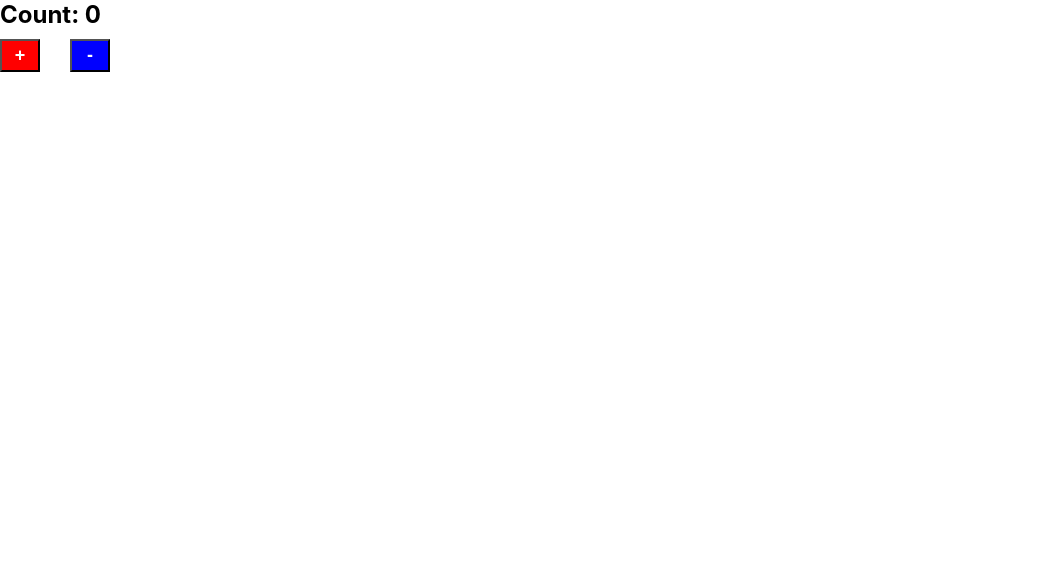
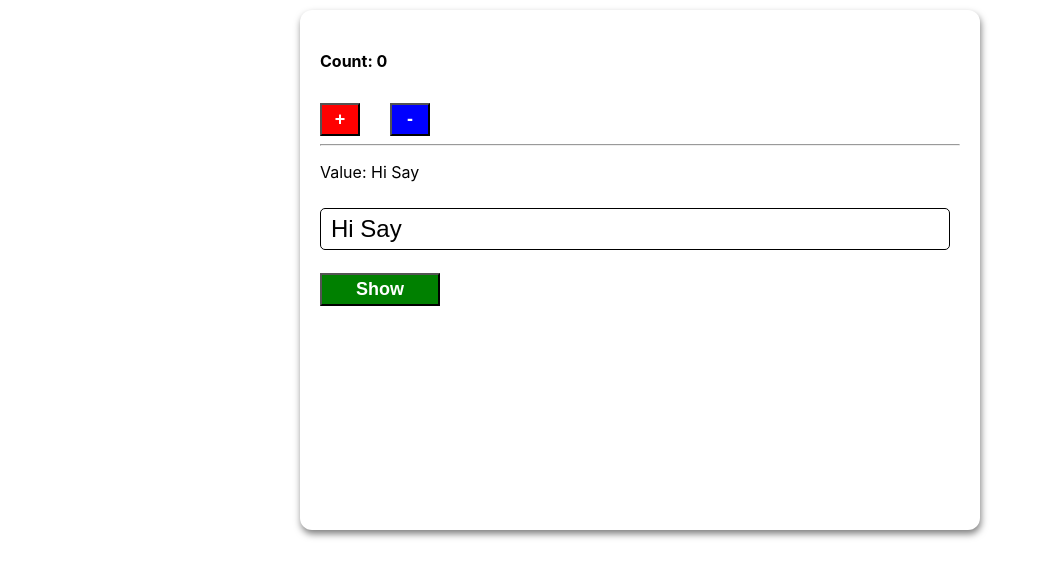
Before and after one commit to MrAbdumalikCodes/Function-counter, a React (Create React App) app: page / in a window 1280 px wide. Shown: the top 578 px of the page, without its empty margins (0-1049 px from the left). Built offline with nearby package versions, Linux system fonts and the light colour scheme.

Commit message:
React-mini-apps

```diff
--- a/src/App.css
+++ /dev/null
@@ -1,18 +0,0 @@
-button{
-  width: 40px;
-  height: 33px;
-  background-color: red;
-  color:#ffff;
-  cursor: pointer;
-  font-weight: 700;
-  font-size: 18px;
-}
-button:nth-child(3){
-  margin-top: 10px;
-  background-color: blue;
-  margin-left: 30px;
-}
-div{
-  font-size: 24px;
-  font-weight: 700;
-}
--- a/src/App.js
+++ /dev/null
@@ -1,22 +0,0 @@
-import React, { useState } from 'react'
-import './App.css';
-
-function App() {
-  const [count,setCount]=useState(0)
-
-  function inc(){
-    setCount(count+1)
-  }
-
-  function dec(){
-    setCount(count-1)
-  }
-  return (
-    <>
-      <div>Count: {count}</div>
-      <button onClick={inc}>+</button>
-      <button onClick={dec}>-</button>
-    </>
-  )
-}
-export default App;
--- /dev/null
+++ b/src/components/App/App.css
@@ -0,0 +1,50 @@
+.app{
+  width: 50%;
+  border-radius: 12px;
+  box-shadow: 1px 4px 7px rgba(0,0,0,.5);
+  margin: 0 auto;
+  margin-top: 10px;
+  padding: 20px;
+  height: 60vh;
+}
+
+.app button{
+  height: 33px;
+  background-color: red;
+  width: 40px;
+  margin: 0 auto;
+  color:#ffff;
+  cursor: pointer;
+  font-weight: 700;
+  font-size: 18px;
+}
+.app button:nth-child(3){
+  margin-top: 10px;
+  background-color: blue;
+  margin-left: 30px;
+}
+.app div{
+  font-size: 24px;
+  font-weight: 700;
+}
+.app .show{
+  width: 120px;
+  height: 33px;
+  margin-top: 23px;
+  background-color: green;
+}
+.app input{
+  width: 95%;
+  margin: 0 auto;
+  font-size: 24px;
+  height: 20px;
+  outline: 0;
+  border-radius: 5px;
+  margin-top: 10px;
+  border: 0.5px solid black;
+  padding: 10px;
+}
+input:focus{
+  border: 0;
+  box-shadow:1px 1px 10px 0px blueviolet;
+}
--- /dev/null
+++ b/src/components/App/App.js
@@ -0,0 +1,18 @@
+import React, { useState } from 'react'
+import Counter from '../Counter/Counter'
+import WithInput from '../WithInput/WithInput'
+import ShowText from '../ShowText/ShowText';
+import './App.css';
+
+function App() {
+  return (
+    <>
+      <div className="app">
+        <Counter/>
+        <WithInput/>
+        <ShowText/>
+      </div>
+    </>
+  )
+}
+export default App;
--- /dev/null
+++ b/src/components/Counter/Counter.js
@@ -0,0 +1,29 @@
+import React, { Component } from 'react'
+
+class Counter extends Component {
+    constructor(props){
+        super(props)
+        this.state = {
+            count:0
+        }
+        this.increment = this.increment.bind(this)
+        this.decrement = this.decrement.bind(this)
+    }
+    increment(){
+        this.setState({count:this.state.count + 1})
+    }
+    decrement(){
+        this.setState({count:this.state.count - 1})
+    }
+    render(){
+        const {count} = this.state
+        return(
+            <>
+                <h4>Count: {count}</h4>
+                <button onClick={this.increment}>+</button>
+                <button onClick={this.decrement}>-</button>
+             </>
+        )
+    }
+}
+export default Counter
--- /dev/null
+++ b/src/components/ShowText/ShowText.js
@@ -0,0 +1,16 @@
+import React,{useState} from 'react'
+function ShowText() {
+    const [toggleBtn,setToggleBtn] = useState(false)
+
+    return (
+        <>
+            <button className='show' onClick={() => setToggleBtn(!toggleBtn)} >Show</button>
+            {toggleBtn
+            ?
+            <p>YouTube Content</p>
+            :null
+            }
+        </>
+    )
+}
+export default ShowText
--- /dev/null
+++ b/src/components/WithInput/WithInput.js
@@ -0,0 +1,17 @@
+import React,{useState} from 'react'
+
+function WithInput() {
+    const [value,setValue] = useState("Hi Say")
+  return (
+    <>
+        <hr/>
+        <p>Value: {value}</p>
+        <input
+        type="text"
+        value={value}
+        onChange={e => setValue(e.target.value)}
+        />
+    </>
+  )
+}
+export default  WithInput
--- a/src/index.js
+++ b/src/index.js
@@ -1,7 +1,7 @@
 import React from 'react';
 import ReactDOM from 'react-dom/client';
 import './index.css';
-import App from './App';
+import App from './components/App/App';
 
 const root = ReactDOM.createRoot(document.getElementById('root'));
 root.render(
```
